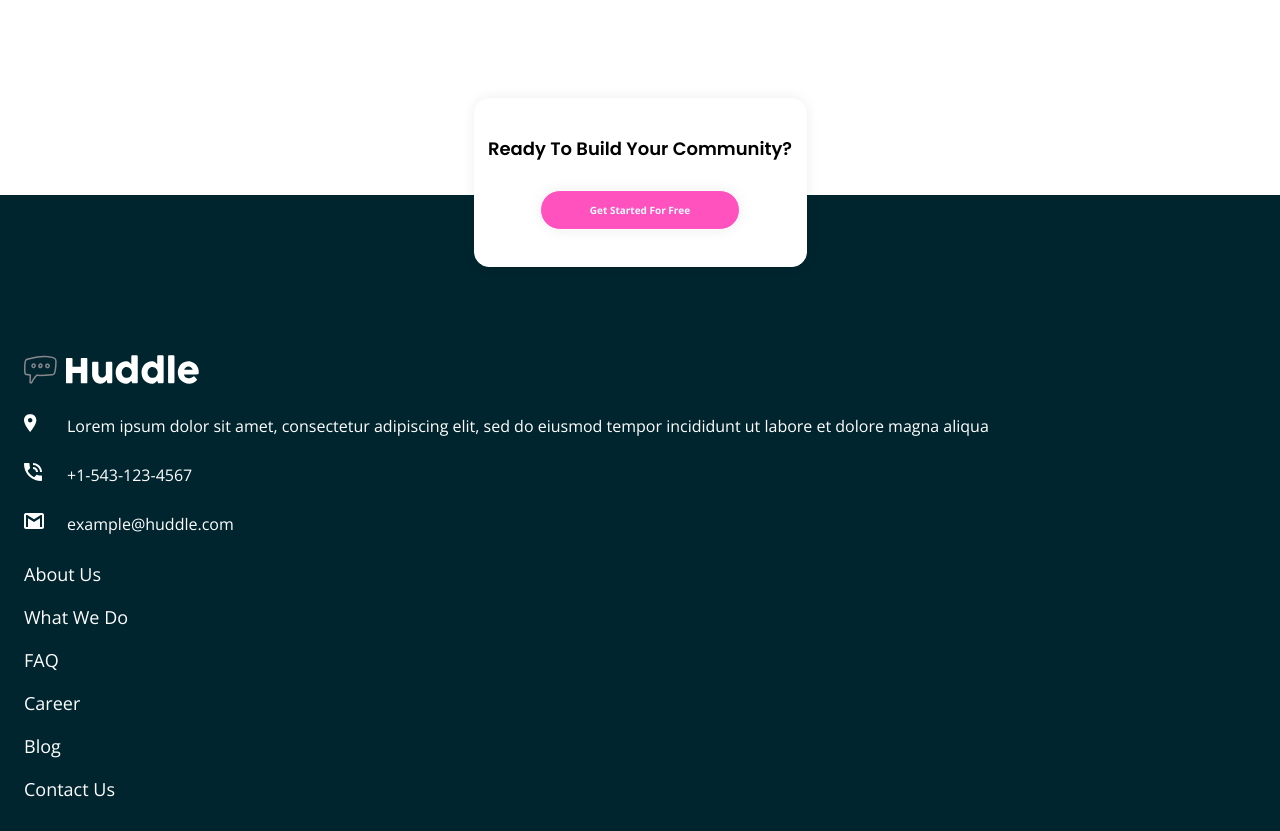
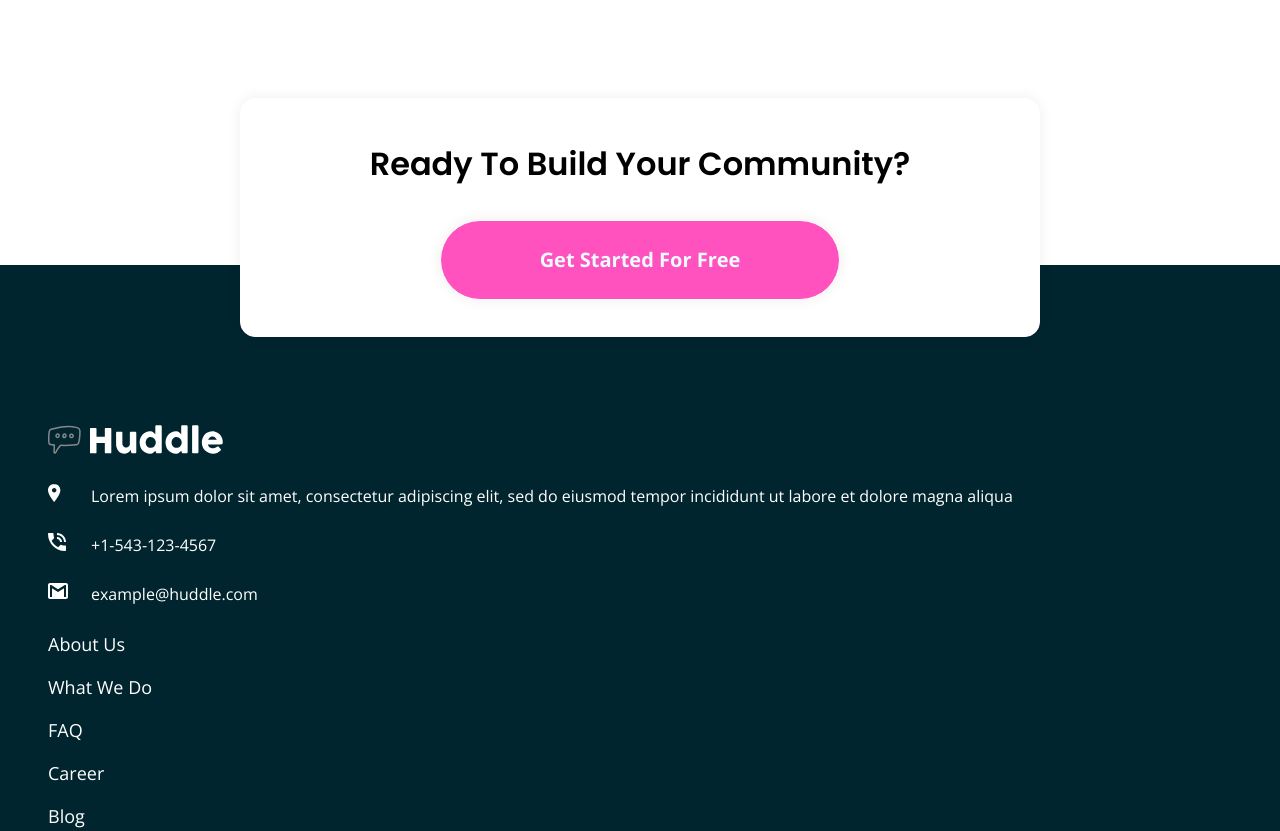
Before and after one commit to vitormarcal/huddle-landing-page-with-alternating-feature-blocks, a plain HTML site: page index.html in a window 1280 px wide. Shown: the part 2580-3411 px from the top of the page. Drawn offline with nearby package versions, Linux system fonts and the light colour scheme.

Commit message:
update padding of footer

```diff
--- a/scss/main.scss
+++ b/scss/main.scss
@@ -74,4 +74,31 @@
       }
     }
   }
+
+  .get-started {
+    width: 800px;
+    h2 {
+      font-size: 32px;
+      line-height: 60px;
+    }
+    .button {
+      width: 400px;
+      height: 80px;
+      font-size: 20px;
+      line-height: 30px;
+      border-radius: 50px;
+    }
+  }
+
+  footer {
+    padding-left: 10vh;
+    padding: 20vh 6vh;
+  }
 }
+
+@media (min-width: 1500px) {
+  footer {
+    padding-left: 10vh;
+    padding: 20vh;
+  }
+}
```
Also changed, not shown: index.html (indentation only), scss/main.css, 1 other file.
